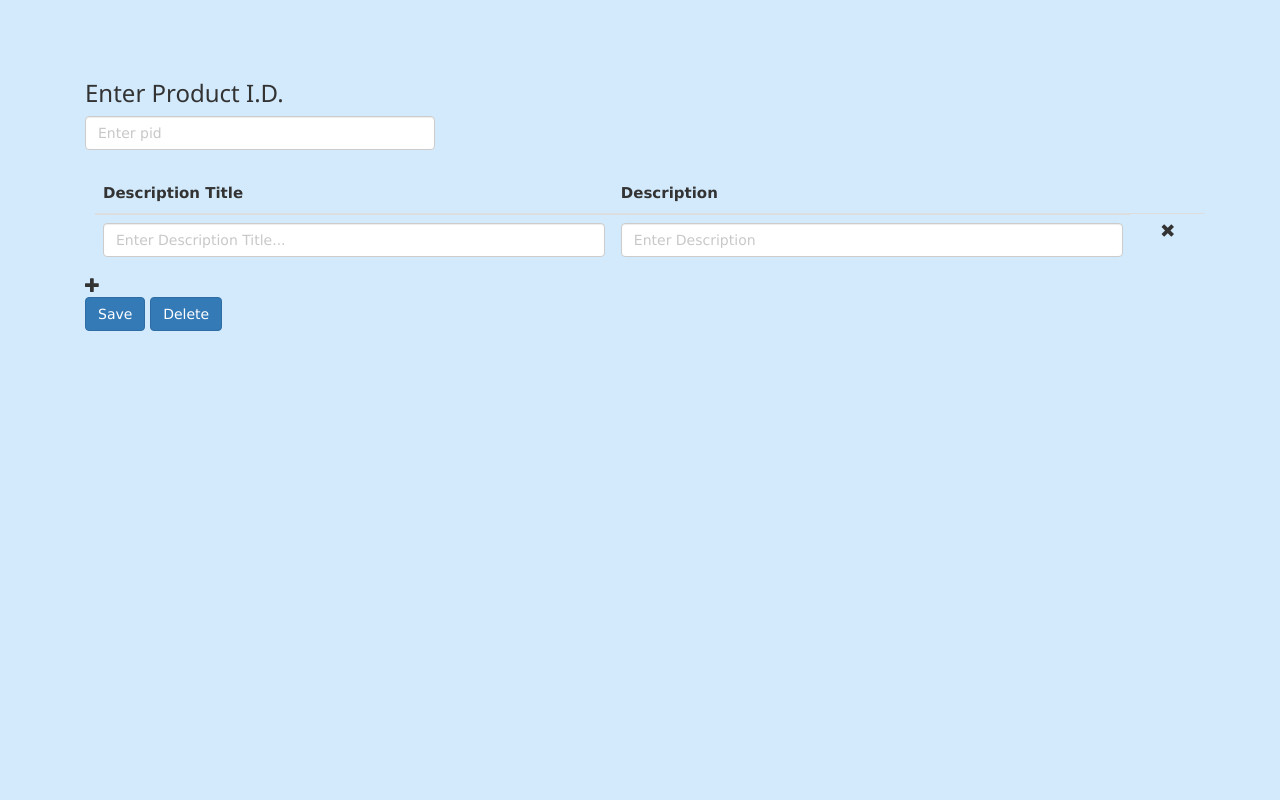
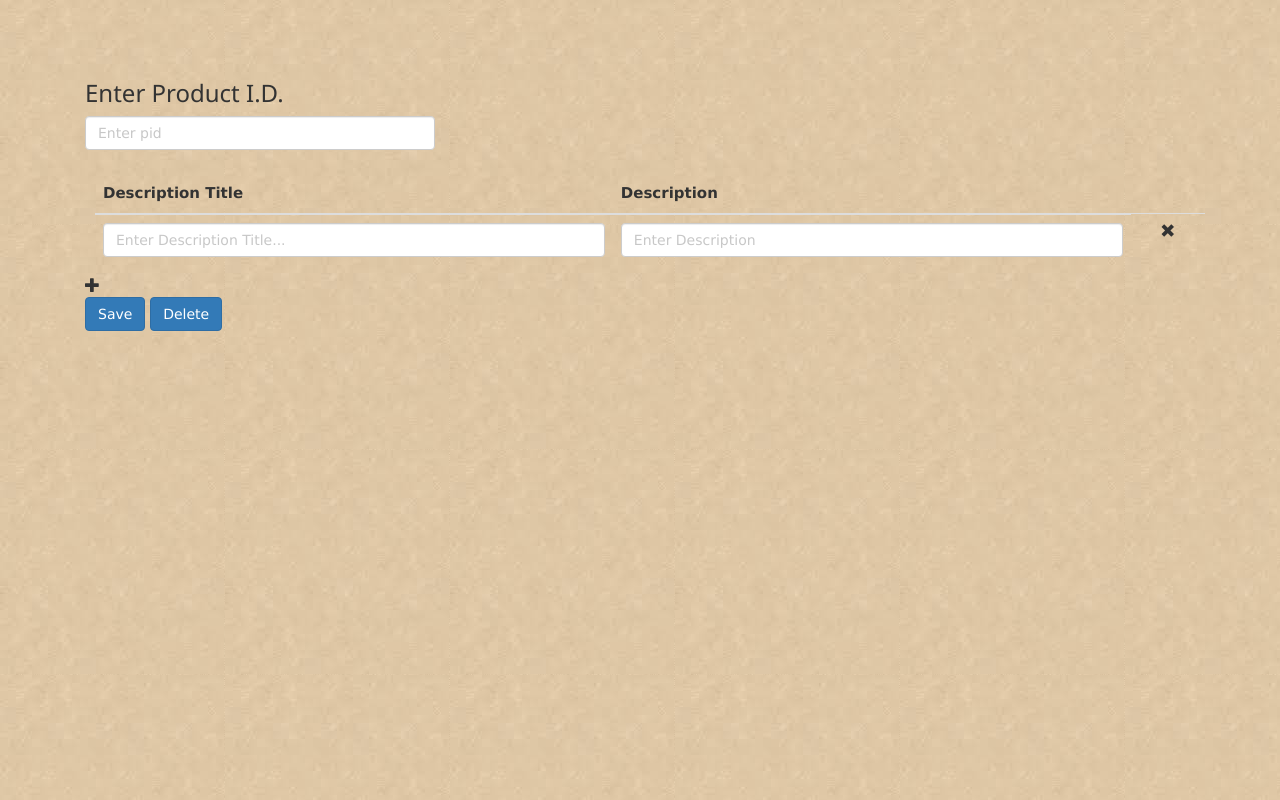
Before and after one commit to iprimed-quinnox1/team_04_src, a plain HTML site: page GO_Project/addTechSpecs.html in a window 1280 px wide. Drawn offline with nearby package versions, Linux system fonts and the light colour scheme; no server answers.

Commit message:
BY: Nitish

```diff
--- a/GO_Project/addTechSpecs.html
+++ b/GO_Project/addTechSpecs.html
@@ -17,7 +17,7 @@
 }
 
 body {
-	background-color: rgb(210, 234, 252);
+	/*background-color: rgb(210, 234, 252);*/
 	background-image : url("3.jpeg");
 }
 
```
Also changed, not shown: GO_Project/3.jpeg (added).
